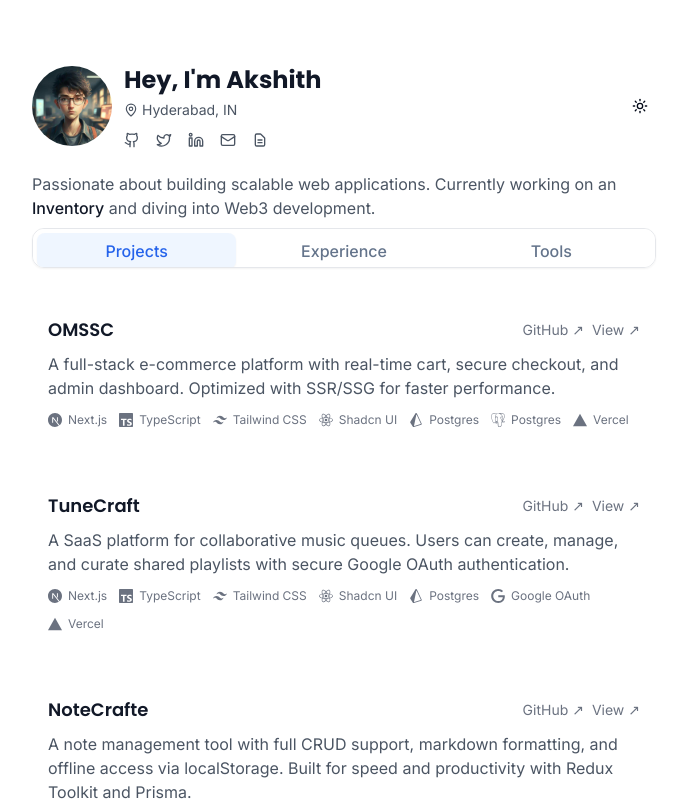
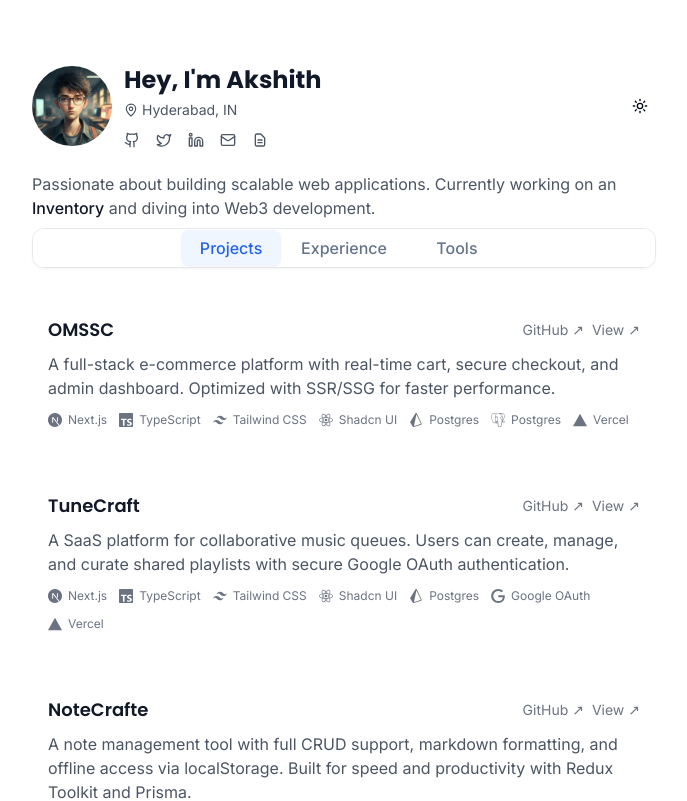
Before and after one commit to ramdeniakki/akki, a Next.js app: page / in a window 1280 px wide. Shown: the top 801 px of the page, without its empty margins (296-983 px from the left). Built offline with nearby package versions, Linux system fonts and the light colour scheme.

Commit message:
fixed bugs

```diff
--- a/app/page.tsx
+++ b/app/page.tsx
@@ -270,14 +270,14 @@ export default function Portfolio() {
 
         {/* Navigation Tabs */}
         <Tabs value={activeTab} onValueChange={setActiveTab} className="w-full">
-          <TabsList className="flex flex-col sm:grid sm:grid-cols-3 w-full mb-6 sm:mb-8 bg-white dark:bg-gray-900 rounded-xl shadow-sm border border-gray-200 dark:border-gray-700 p-1 gap-2 overflow-x-auto">
-            <TabsTrigger value="projects" className="text-sm sm:text-base font-medium hover:bg-gray-50 dark:hover:bg-gray-800 transition-all duration-200 hover:scale-105 rounded-lg data-[state=active]:bg-blue-50 dark:data-[state=active]:bg-blue-900/20 data-[state=active]:text-blue-600 dark:data-[state=active]:text-blue-400">
+          <TabsList className="flex flex-row w-full mb-6 sm:mb-8 bg-white dark:bg-gray-900 rounded-xl shadow-sm border border-gray-200 dark:border-gray-700 p-1 gap-2 overflow-x-auto">
+            <TabsTrigger value="projects" className="min-w-[100px] text-sm sm:text-base font-medium hover:bg-gray-50 dark:hover:bg-gray-800 transition-all duration-200 hover:scale-105 rounded-lg data-[state=active]:bg-blue-50 dark:data-[state=active]:bg-blue-900/20 data-[state=active]:text-blue-600 dark:data-[state=active]:text-blue-400">
               Projects
             </TabsTrigger>
-            <TabsTrigger value="experience" className="text-sm sm:text-base font-medium hover:bg-gray-50 dark:hover:bg-gray-800 transition-all duration-200 hover:scale-105 rounded-lg data-[state=active]:bg-blue-50 dark:data-[state=active]:bg-blue-900/20 data-[state=active]:text-blue-600 dark:data-[state=active]:text-blue-400">
+            <TabsTrigger value="experience" className="min-w-[100px] text-sm sm:text-base font-medium hover:bg-gray-50 dark:hover:bg-gray-800 transition-all duration-200 hover:scale-105 rounded-lg data-[state=active]:bg-blue-50 dark:data-[state=active]:bg-blue-900/20 data-[state=active]:text-blue-600 dark:data-[state=active]:text-blue-400">
               Experience
             </TabsTrigger>
-            <TabsTrigger value="tools" className="text-sm sm:text-base font-medium hover:bg-gray-50 dark:hover:bg-gray-800 transition-all duration-200 hover:scale-105 rounded-lg data-[state=active]:bg-blue-50 dark:data-[state=active]:bg-blue-900/20 data-[state=active]:text-blue-600 dark:data-[state=active]:text-blue-400">
+            <TabsTrigger value="tools" className="min-w-[100px] text-sm sm:text-base font-medium hover:bg-gray-50 dark:hover:bg-gray-800 transition-all duration-200 hover:scale-105 rounded-lg data-[state=active]:bg-blue-50 dark:data-[state=active]:bg-blue-900/20 data-[state=active]:text-blue-600 dark:data-[state=active]:text-blue-400">
               Tools
             </TabsTrigger>
           </TabsList>
```
